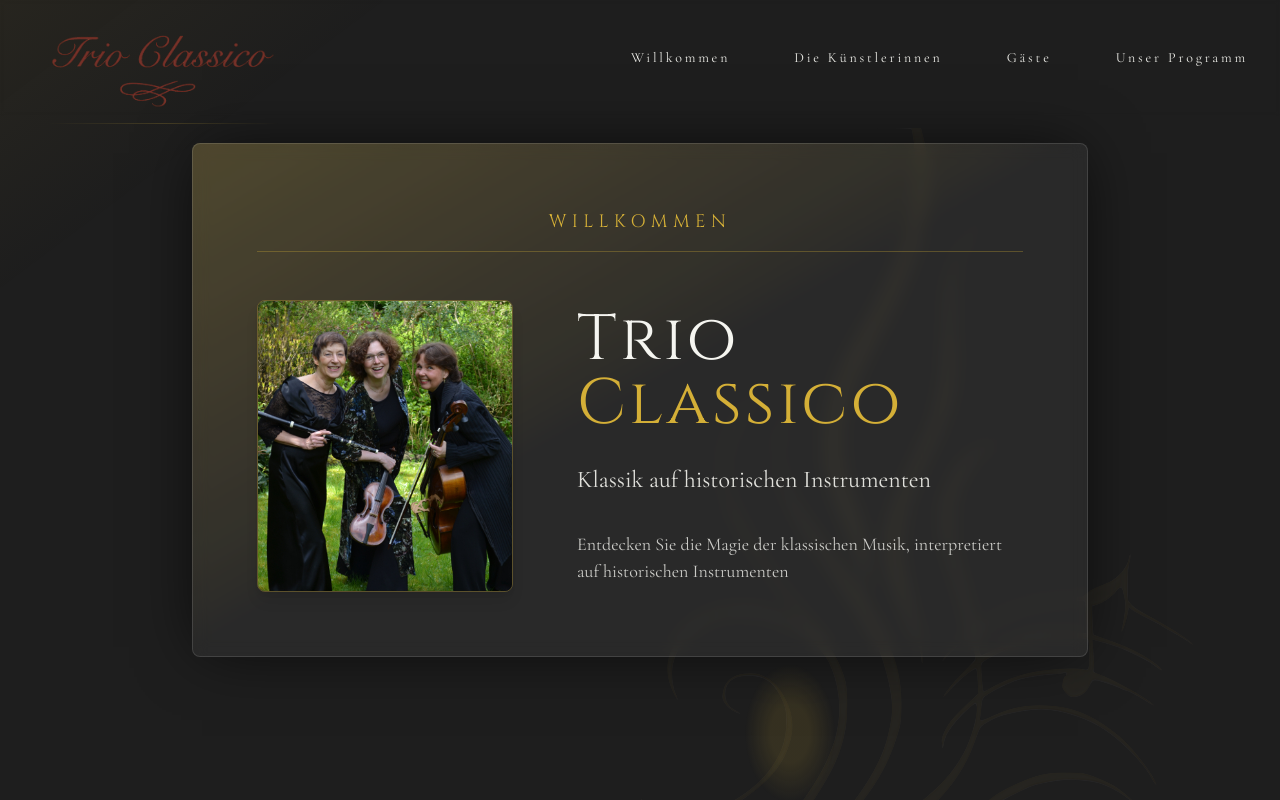
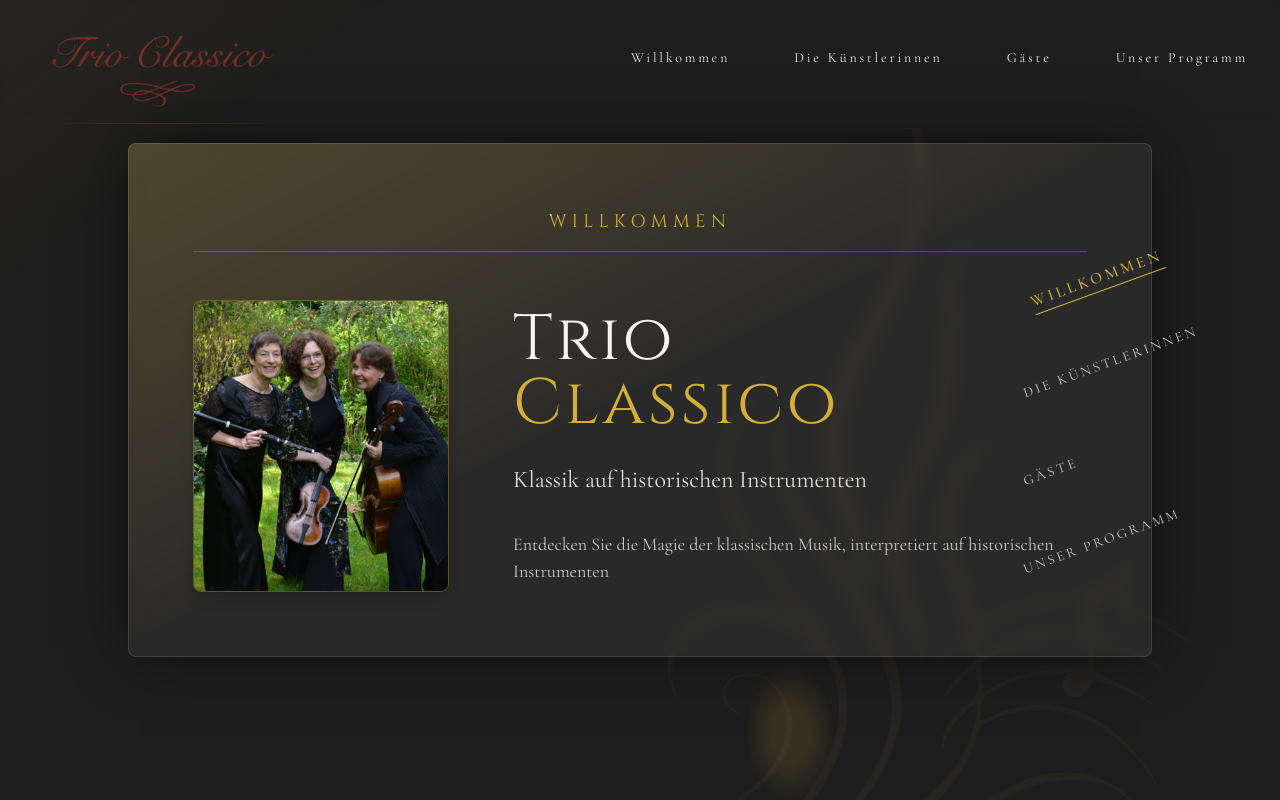
Before and after one commit to j-eick/lonni-trioclassico, a React (Create React App) app: page / in a window 1280 px wide. Shown: the top 800 px of the page. Built offline with nearby package versions, Linux system fonts and the light colour scheme.

Commit message:
ui / vertical nav: size fix, color fix

```diff
--- a/src/App.tsx
+++ b/src/App.tsx
@@ -1,6 +1,7 @@
 import Logo from "./components/ui/logo/Logo";
 import TribalPattern from "./components/ui/TribalPattern";
 import Navigation from "./components/Navigation";
+import VerticalNav from "./components/VerticalNav";
 import trioImg from "./assets/trio.jpg";
 import Image from "./components/ui/Image";
 import HeroSection from "./components/HeroSection";
@@ -214,8 +215,12 @@ function App() {
                 </div>
             </div>
 
-            {/* Navigation */}
+            {/* Navigation Components */}
             <Navigation
+                scrollToSection={scrollToSection}
+                items={navItems}
+            />
+            <VerticalNav
                 scrollToSection={scrollToSection}
                 items={navItems}
             />
--- a/src/components/ContentSection.tsx
+++ b/src/components/ContentSection.tsx
@@ -10,9 +10,9 @@ export default function ContentSection({ id, className = "", children }: Content
     return (
         <section
             id={id}
-            className={`min-h-screen flex items-center justify-center px-4  py-20 ${className}`}
+            className={`min-h-screen flex items-center justify-center px-24 py-20 ${className}`}
         >
-            <div className="relative z-10 max-w-6xl w-full mx-auto">
+            <div className="relative z-10 max-w-5xl w-full mx-auto">
                 <div className="absolute -z-10 inset-0 bg-gradient-to-br from-luxury-gold/[0.18] via-luxury-gold/[0.05] to-transparent via-40% to-80% rounded-lg" />
                 <div className="absolute -z-10 inset-0 bg-gradient-to-br from-luxury-gold/[0.05] to-transparent to-50% rounded-lg" />
                 {/* Main Content */}
--- a/src/components/HeroSection.tsx
+++ b/src/components/HeroSection.tsx
@@ -10,10 +10,10 @@ export default function HeroSection({ id, className = "", children }: HeroSectio
     return (
         <section
             id={id}
-            className={`min-h-screen flex items-center justify-center px-4 ${className}`}
+            className={`min-h-screen flex items-center justify-center px-24 ${className}`}
         >
             {/* Content Container */}
-            <div className={`relative z-10 max-w-4xl w-full mx-auto duration-700 transition-opacity`}>
+            <div className={`relative z-10 max-w-5xl w-full mx-auto duration-700 transition-opacity`}>
                 {/* Glass Effect Layers */}
                 <div className="absolute -z-10 inset-0 bg-gradient-to-br from-luxury-gold/[0.18] via-luxury-gold/[0.05] to-transparent via-40% to-50% rounded-lg" />
                 <div className="absolute -z-10 inset-0 bg-gradient-to-br from-luxury-gold/[0.05] to-transparent to-50% rounded-lg" />
--- /dev/null
+++ b/src/components/VerticalNav.tsx
@@ -0,0 +1,56 @@
+import { useIntersectionObserver } from "../hooks/useIntersectionObserver";
+
+interface NavItem {
+    id: string;
+    label: string;
+}
+
+interface VerticalNavProps {
+    items: NavItem[];
+    scrollToSection: (sectionId: string) => void;
+}
+
+const VerticalNav = ({ items, scrollToSection }: VerticalNavProps) => {
+    const activeSection = useIntersectionObserver();
+
+    return (
+        <nav className="fixed right-12 top-1/2 w-[215px] -translate-y-1/2 z-50 py-10">
+            <ul className="flex flex-col gap-16 items-left">
+                {items.map(item => (
+                    <li
+                        key={item.id}
+                        className="transform -rotate-[20deg]"
+                    >
+                        <button
+                            onClick={() => scrollToSection(item.id)}
+                            className={`
+                                relative group
+                                text-cream/80 tracking-widest uppercase text-sm
+                                transition-all duration-500 ease-out
+                                hover:text-luxury-gold hover:-translate-y-1
+                                ${
+                                    activeSection === item.id
+                                        ? "text-luxury-gold !text-base font-medium translate-x-2"
+                                        : "hover:scale-105"
+                                }
+                            `}
+                        >
+                            <span className="relative whitespace-nowrap">
+                                {item.label}
+                                <span
+                                    className={`
+                                        absolute -bottom-1 left-0 w-0 h-px bg-luxury-gold/60
+                                        transition-all duration-500 ease-out group-hover:w-full
+                                        ${activeSection === item.id ? "!w-full !bg-luxury-gold" : ""}
+                                    `}
+                                />
+                            </span>
+                        </button>
+                    </li>
+                ))}
+            </ul>
+        </nav>
+    );
+};
+
+export default VerticalNav;
--- /dev/null
+++ b/src/hooks/useIntersectionObserver.ts
@@ -0,0 +1,28 @@
+import { useEffect, useState } from "react";
+
+export const useIntersectionObserver = () => {
+    const [activeSection, setActiveSection] = useState<string>("");
+
+    useEffect(() => {
+        const observer = new IntersectionObserver(
+            entries => {
+                entries.forEach(entry => {
+                    if (entry.isIntersecting) {
+                        setActiveSection(entry.target.id);
+                    }
+                });
+            },
+            {
+                threshold: 0.5,
+                rootMargin: "-45% 0px -45% 0px",
+            }
+        );
+
+        const sections = document.querySelectorAll("section[id]");
+        sections.forEach(section => observer.observe(section));
+
+        return () => observer.disconnect();
+    }, []);
+
+    return activeSection;
+};
```
